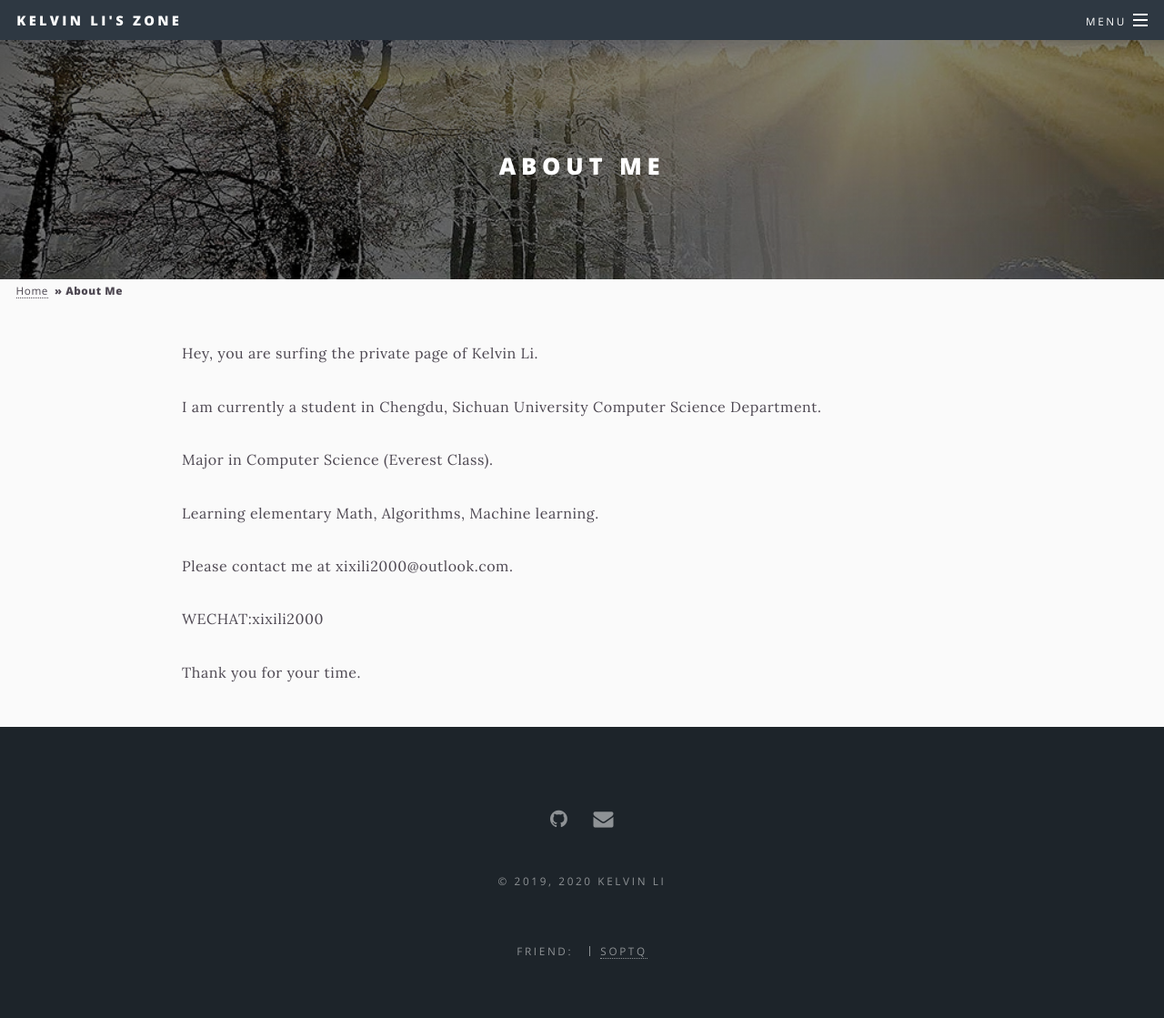
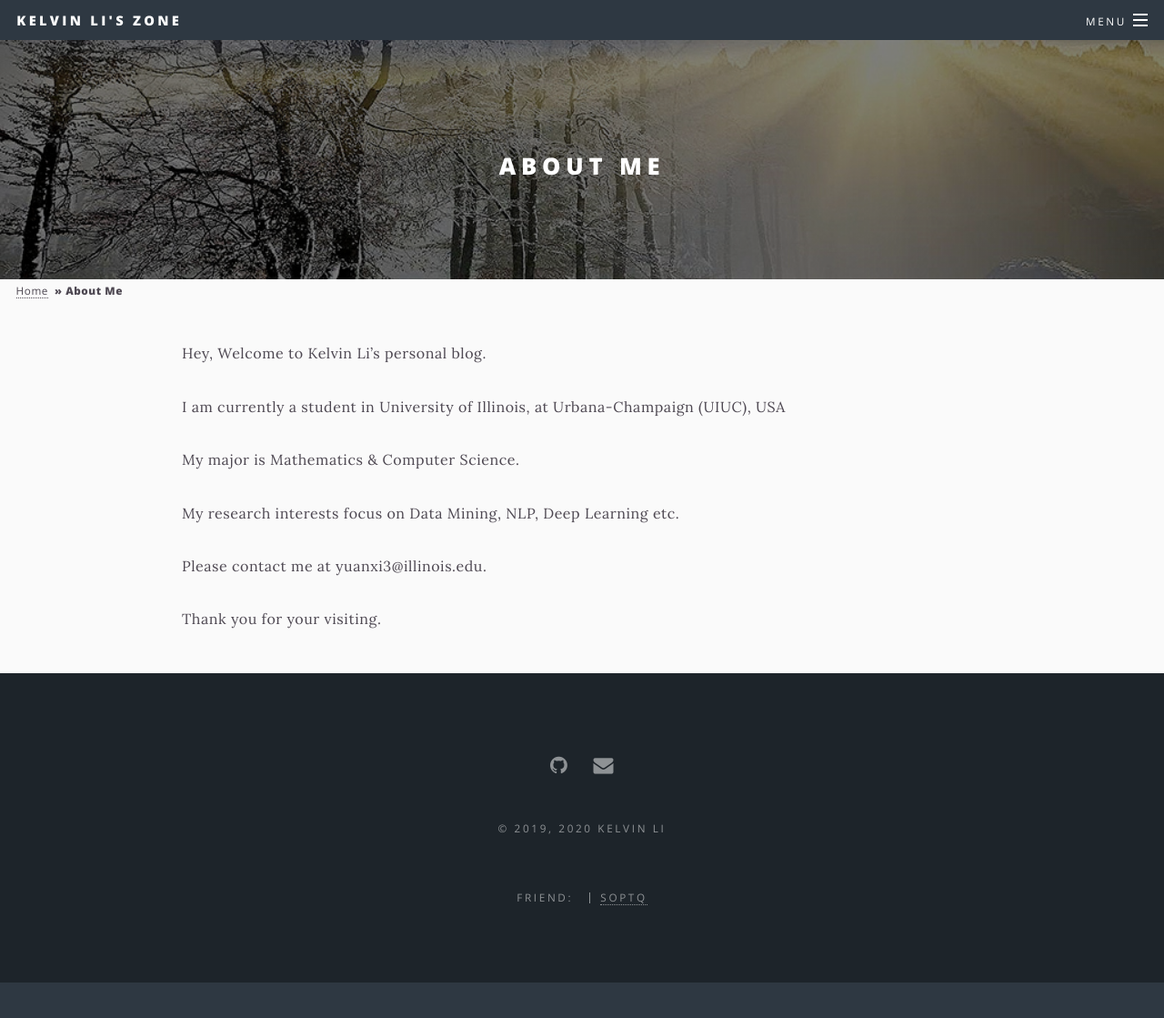
Before and after one commit to RivuletSonata/RivuletSonata.github.io, a Jekyll site: the page built from _pages/about.md, in a window 1280 px wide and 1139 px high. Shown: the top 1119 px of the window at 91% size. Built offline with Jekyll 4.4.1, drawn with Linux system fonts in a browser that asks for light colours.

Commit message:
update about

```diff
--- a/_config.yml
+++ b/_config.yml
@@ -41,7 +41,7 @@ social:
   #linkedin-square: https://linkedin.com/in/_username_
   #facebook-official: https://facebook.com/_username_
   #google-plus-square: https://plus.google.com/u/0/+_username_
-  email: xixili2000@outlook.com  # you can configure and use this contact page or use your email addy
+  email: likelvin678@gmail.com  # you can configure and use this contact page or use your email addy
   #flickr:
   #instagram:
   #youtube-square:
--- a/_pages/about.md
+++ b/_pages/about.md
@@ -11,16 +11,14 @@ excerpt: 把目标定在月亮上，<br />
     也会落在群星之间。
 ---
 
-Hey, you are surfing the private page of Kelvin Li.
+Hey, Welcome to Kelvin Li's personal blog.
 
-I am currently a student in Chengdu, Sichuan University Computer Science Department.
+I am currently a student in  University of Illinois, at Urbana-Champaign (UIUC), USA
 
-Major in Computer Science (Everest Class).
+My major is Mathematics & Computer Science.
 
-Learning elementary Math, Algorithms, Machine learning.
+My research interests focus on Data Mining, NLP, Deep Learning etc.
 
-Please contact me at xixili2000@outlook.com.
+Please contact me at yuanxi3@illinois.edu.
 
-WECHAT:xixili2000
-
-Thank you for your time.
+Thank you for your visiting.
```
